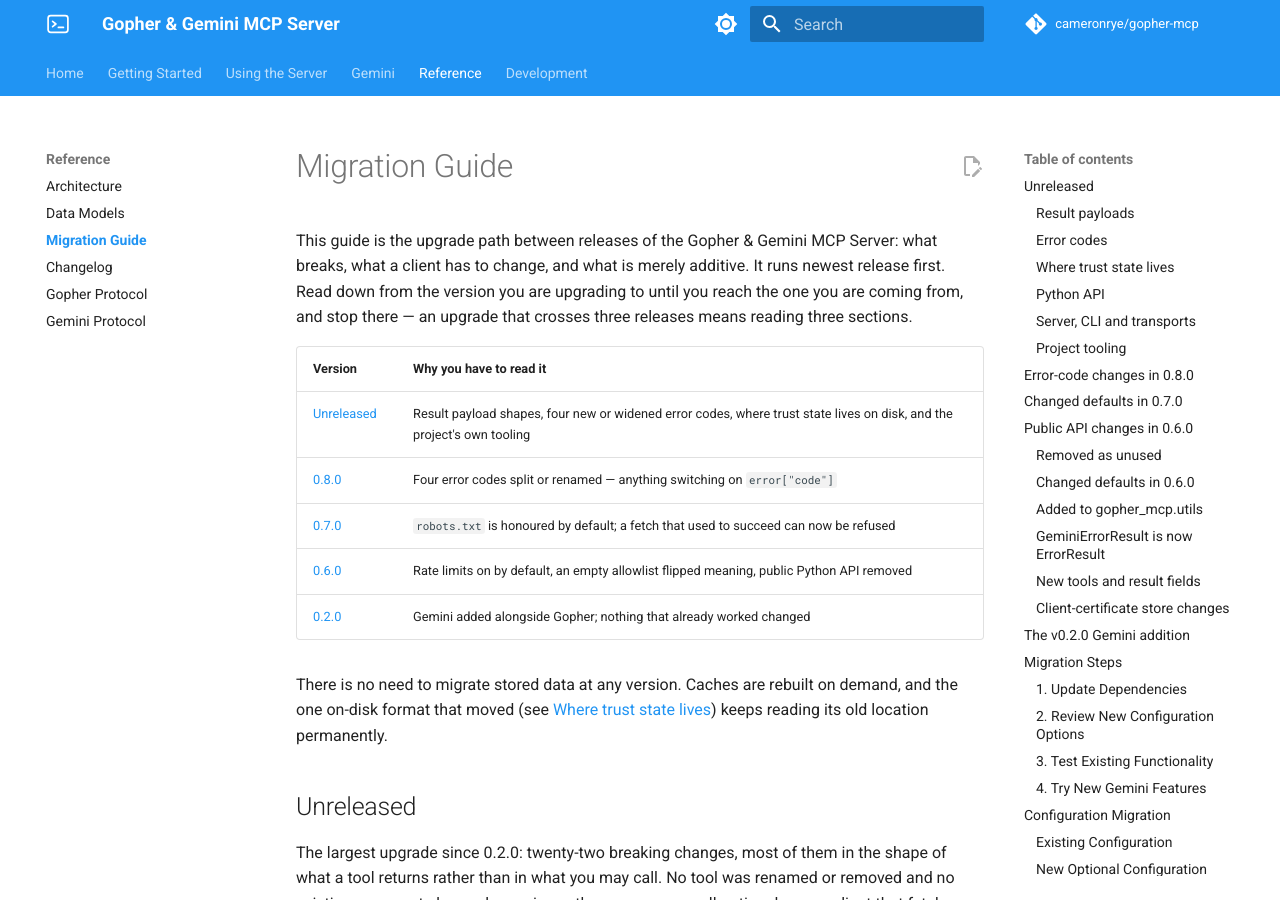
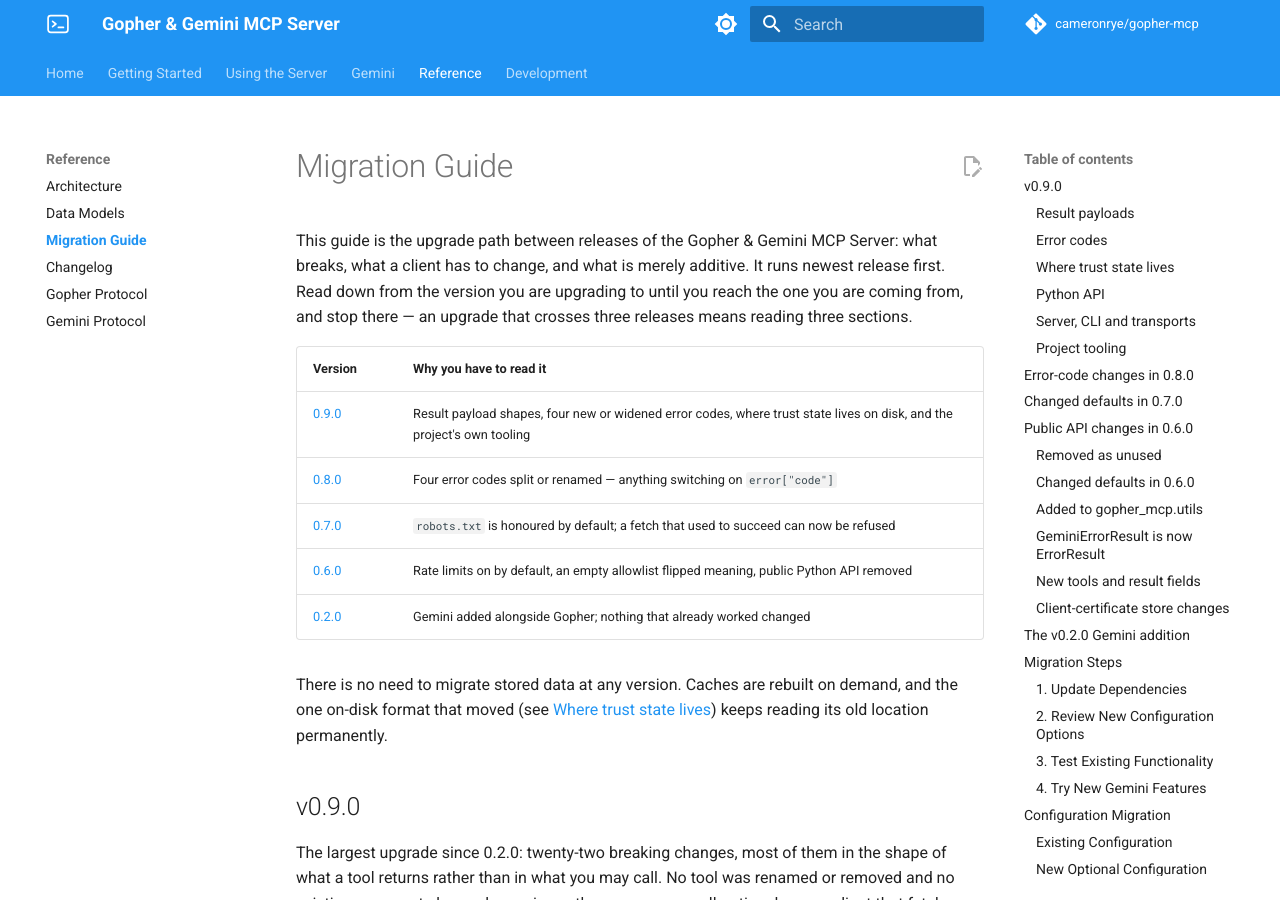
Before and after one commit to cameronrye/gopher-mcp, an MkDocs documentation site: the page built from docs/migration-guide.md, in a window 1280 px wide and 900 px high. Built offline with MkDocs 1.6.1 and Material for MkDocs 9.7.7, drawn with Linux system fonts in a browser that asks for light colours; comment, search, counter and statistics services are not loaded.

Commit message:
chore(release): 0.9.0
The review application is complete, so cut the version the breaking changes
require. Twenty-two of them change what an existing MCP client sees, which is
why this is a minor bump and not a patch, and why the migration guide leads
with the payload shapes rather than the error codes.

The three declarations that must agree with the tag are all moved together:
pyproject, and both version fields in the registry manifest. The changelog's
Unreleased section becomes the dated 0.9.0 section, and the migration guide's
Unreleased heading takes the same name so the anchor the table links to keeps
resolving.

```diff
--- a/docs/migration-guide.md
+++ b/docs/migration-guide.md
@@ -8,7 +8,7 @@
 
 | Version | Why you have to read it |
 |---------|-------------------------|
-| [Unreleased](#unreleased) | Result payload shapes, four new or widened error codes, where trust state lives on disk, and the project's own tooling |
+| [0.9.0](#v090) | Result payload shapes, four new or widened error codes, where trust state lives on disk, and the project's own tooling |
 | [0.8.0](#error-code-changes-in-080) | Four error codes split or renamed — anything switching on `error["code"]` |
 | [0.7.0](#changed-defaults-in-070) | `robots.txt` is honoured by default; a fetch that used to succeed can now be refused |
 | [0.6.0](#public-api-changes-in-060) | Rate limits on by default, an empty allowlist flipped meaning, public Python API removed |
@@ -19,7 +19,7 @@
 [Where trust state lives](#where-trust-state-lives)) keeps reading its old
 location permanently.
 
-## Unreleased
+## v0.9.0
 
 The largest upgrade since 0.2.0: twenty-two breaking changes, most of them in
 the shape of what a tool returns rather than in what you may call. No tool was
@@ -782,7 +782,7 @@
 - **0.7.0** made `robots.txt` binding by default, so a fetch that used to
   succeed can now be refused.
 - **0.8.0** renamed or split four error codes.
-- **Unreleased** reshapes gemtext lines, the Gemini error payload and result
+- **0.9.0** reshapes gemtext lines, the Gemini error payload and result
   timestamps, empties an info line's `next_url`, moves the default trust store,
   and drops `task.py` and the published extras.
 
--- a/pyproject.toml
+++ b/pyproject.toml
@@ -8,7 +8,7 @@
 
 [project]
 name = "gopher-mcp"
-version = "0.8.0"
+version = "0.9.0"
 description = "A cross-platform Model Context Protocol (MCP) server for browsing Gopher and Gemini resources"
 readme = "README.md"
 license = "MIT"
--- a/server.json
+++ b/server.json
@@ -3,7 +3,7 @@
   "name": "io.github.cameronrye/gopher-mcp",
   "title": "Gopher & Gemini MCP Server",
   "description": "Browse Gopher and Gemini resources safely: SSRF protection, TLS/TOFU, structured JSON output.",
-  "version": "0.8.0",
+  "version": "0.9.0",
   "repository": {
     "url": "https://github.com/cameronrye/gopher-mcp",
     "source": "github"
@@ -13,7 +13,7 @@
       "registryType": "pypi",
       "registryBaseUrl": "https://pypi.org",
       "identifier": "gopher-mcp",
-      "version": "0.8.0",
+      "version": "0.9.0",
       "runtimeHint": "uvx",
       "transport": {
         "type": "stdio"
```
Also changed, not shown: CHANGELOG.md (+4 -1 lines), docs/api-reference.md (+1 -1 lines), docs/installation.md (+1 -1 lines), 1 other file.
